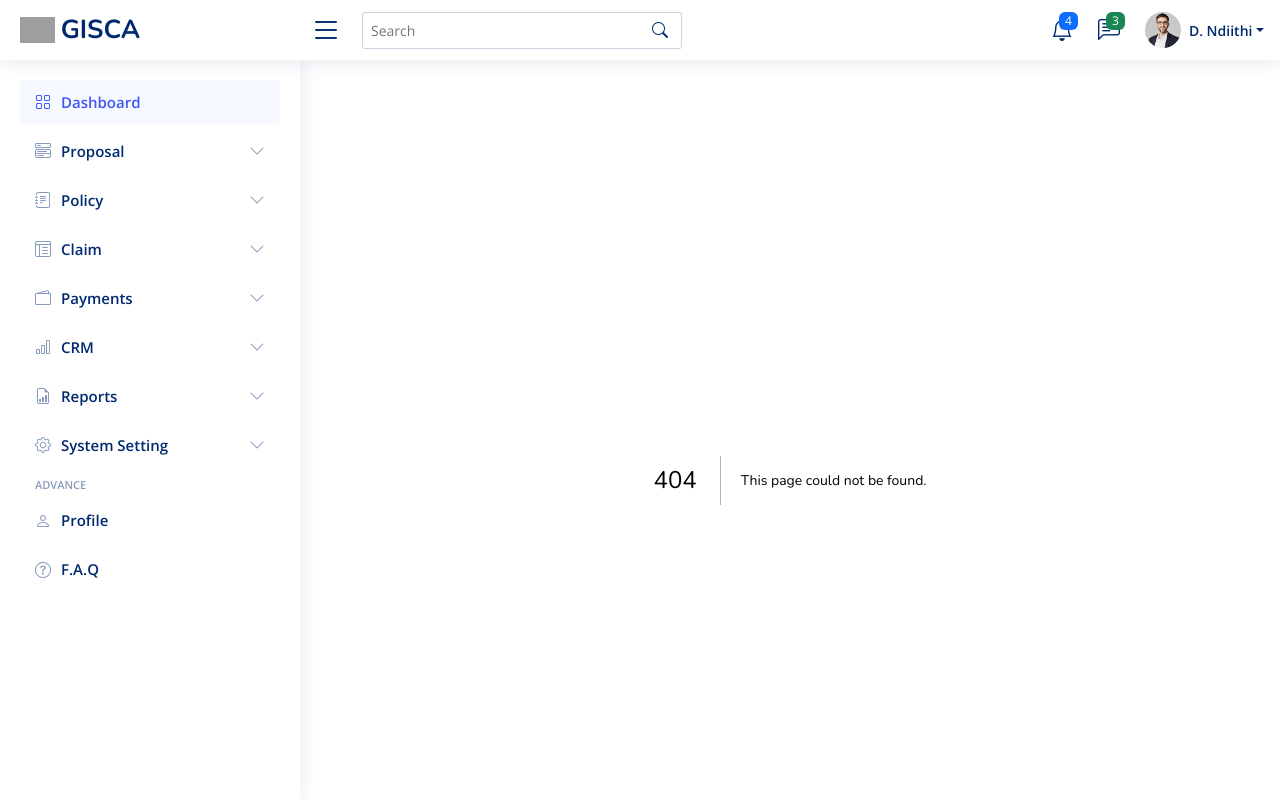
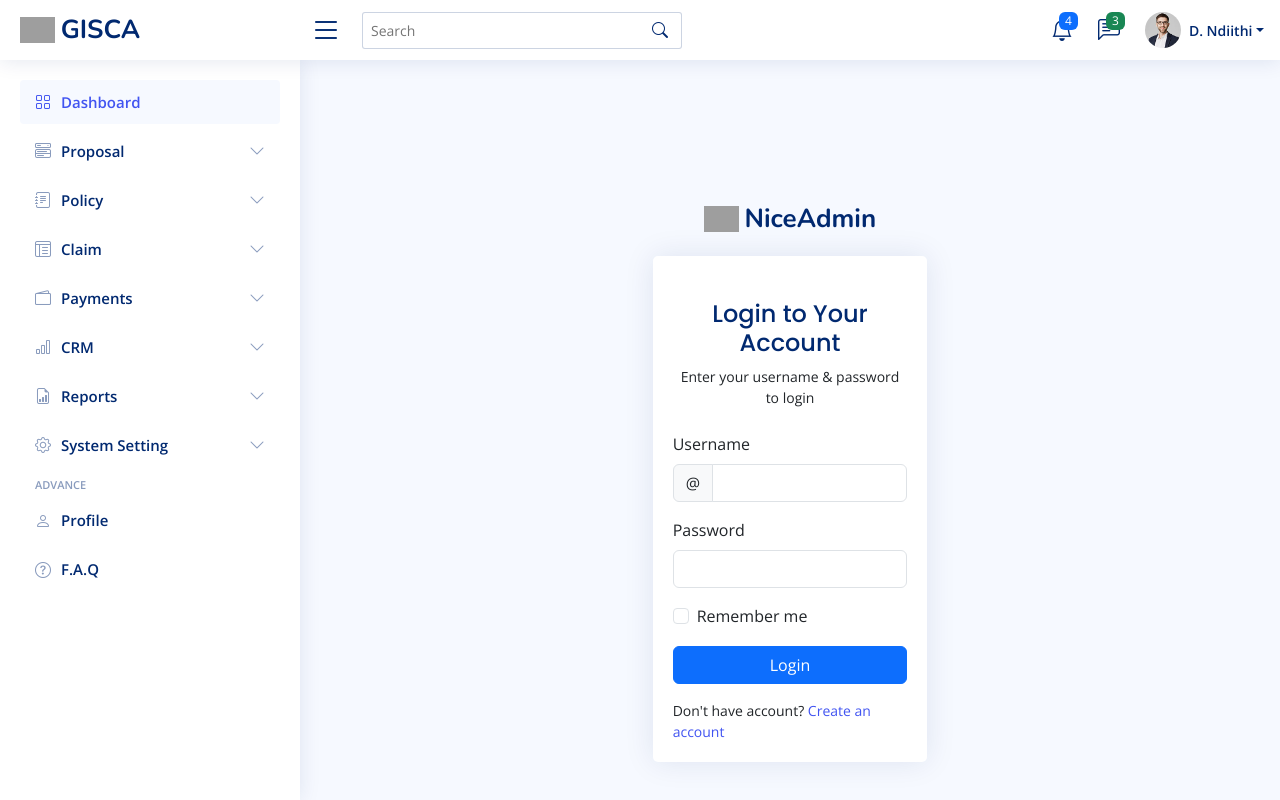
Before and after one commit to General-Insurance-Soft/tchalla, a Next.js app: page /login in a window 1280 px wide. Before the commit this address had no page. Shown: the top 800 px of the page. Built offline with nearby package versions, Linux system fonts and the light colour scheme; grey boxes are pictures that could not be loaded.

Commit message:
log in module

```diff
--- /dev/null
+++ b/app/login/layout.js
@@ -0,0 +1,59 @@
+
+"use client";
+
+import "bootstrap-icons/font/bootstrap-icons.min.css";
+import "bootstrap/dist/css/bootstrap.min.css";
+//import  "simple-datatables/dist/style.css"
+import "../globals.css";
+
+export default function RootLayout({ children }) {
+    return (
+        <html lang="en">
+
+            <head>
+                <meta charSet="utf-8" />
+                <meta content="width=device-width, initial-scale=1.0" name="viewport" />
+
+                <title>GISCA Insure- Insurance Agent Platform</title>
+                <meta content="" name="description" />
+                <meta content="" name="keywords" />
+
+                {/*  <!-- Favicons -->  */}
+                <link href="assets/img/favicon.png" rel="icon" />
+                <link href="assets/img/apple-touch-icon.png" rel="apple-touch-icon" />
+
+                {/*  <!-- Google Fonts -->  */}
+                <link href="https://fonts.gstatic.com" rel="preconnect" />
+                <link href="https://fonts.googleapis.com/css?family=Open+Sans:300,300i,400,400i,600,600i,700,700i|Nunito:300,300i,400,400i,600,600i,700,700i|Poppins:300,300i,400,400i,500,500i,600,600i,700,700i" rel="stylesheet" />
+
+                {/*  <!-- Vendor CSS Files -->  */}
+
+                {/* <link href="assets/vendor/boxicons/css/boxicons.min.css" rel="stylesheet" /> */}
+                {/* <link href="assets/vendor/quill/quill.snow.css" rel="stylesheet" /> */}
+                {/* <link href="assets/vendor/quill/quill.bubble.css" rel="stylesheet" /> */}
+                {/* <link href="assets/vendor/remixicon/remixicon.css" rel="stylesheet" />
+        <link href="assets/vendor/simple-datatables/style.css" rel="stylesheet" /> */}
+
+                {/*  <!-- Template Main CSS File -->  */}
+                {/* <link href="assets/css/style.css" rel="stylesheet" /> */}
+
+            </head>
+
+            <body>
+
+                {children}
+                {/* <!-- ======= Footer ======= --> */}
+                <footer id="footer" className="footer">
+                    <div className="copyright">
+                        &copy; Copyright <strong><span>GISCA</span></strong>. All Rights Reserved
+                    </div>
+                </footer>
+                {/* <!-- End Footer --> */}
+
+                <a href="#" className="back-to-top d-flex align-items-center justify-content-center"><i className="bi bi-arrow-up-short"></i></a>
+
+            </body>
+
+        </html>
+    );
+}
--- /dev/null
+++ b/app/login/page.js
@@ -0,0 +1,75 @@
+
+
+export default function LoginForm() {
+    return (
+
+        <main>
+            <div class="container">
+
+                <section class="section register min-vh-100 d-flex flex-column align-items-center justify-content-center py-4">
+                    <div class="container">
+                        <div class="row justify-content-center">
+                            <div class="col-lg-4 col-md-6 d-flex flex-column align-items-center justify-content-center">
+
+                                <div class="d-flex justify-content-center py-4">
+                                    <a href="index.html" class="logo d-flex align-items-center w-auto">
+                                        <img src="assets/img/logo.png" alt="" />
+                                        <span class="d-none d-lg-block">NiceAdmin</span>
+                                    </a>
+                                </div>
+
+                                <div class="card mb-3">
+
+                                    <div class="card-body">
+
+                                        <div class="pt-4 pb-2">
+                                            <h5 class="card-title text-center pb-0 fs-4">Login to Your Account</h5>
+                                            <p class="text-center small">Enter your username & password to login</p>
+                                        </div>
+
+                                        <form class="row g-3 needs-validation" novalidate>
+
+                                            <div class="col-12">
+                                                <label for="yourUsername" class="form-label">Username</label>
+                                                <div class="input-group has-validation">
+                                                    <span class="input-group-text" id="inputGroupPrepend">@</span>
+                                                    <input type="text" name="username" class="form-control" id="yourUsername" required />
+                                                    <div class="invalid-feedback">Please enter your username.</div>
+                                                </div>
+                                            </div>
+
+                                            <div class="col-12">
+                                                <label for="yourPassword" class="form-label">Password</label>
+                                                <input type="password" name="password" class="form-control" id="yourPassword" required />
+                                                <div class="invalid-feedback">Please enter your password!</div>
+                                            </div>
+
+                                            <div class="col-12">
+                                                <div class="form-check">
+                                                    <input class="form-check-input" type="checkbox" name="remember" value="true" id="rememberMe" />
+                                                    <label class="form-check-label" for="rememberMe">Remember me</label>
+                                                </div>
+                                            </div>
+                                            <div class="col-12">
+                                                <button class="btn btn-primary w-100" type="submit">Login</button>
+                                            </div>
+                                            <div class="col-12">
+                                                <p class="small mb-0">Don't have account? <a href="pages-register.html">Create an account</a></p>
+                                            </div>
+                                        </form>
+
+                                    </div>
+                                </div>
+
+                            </div>
+                        </div>
+                    </div>
+
+                </section>
+
+            </div>
+        </main>
+
+
+    );
+}
```
